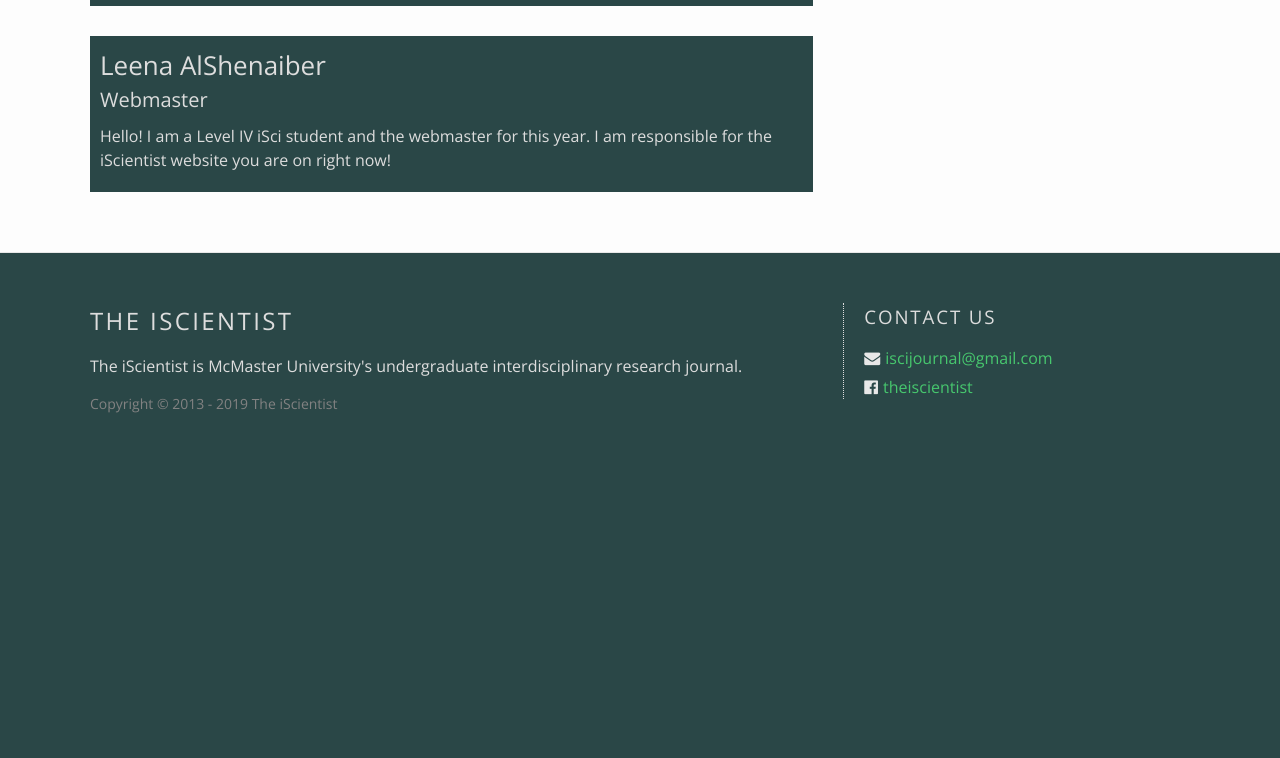
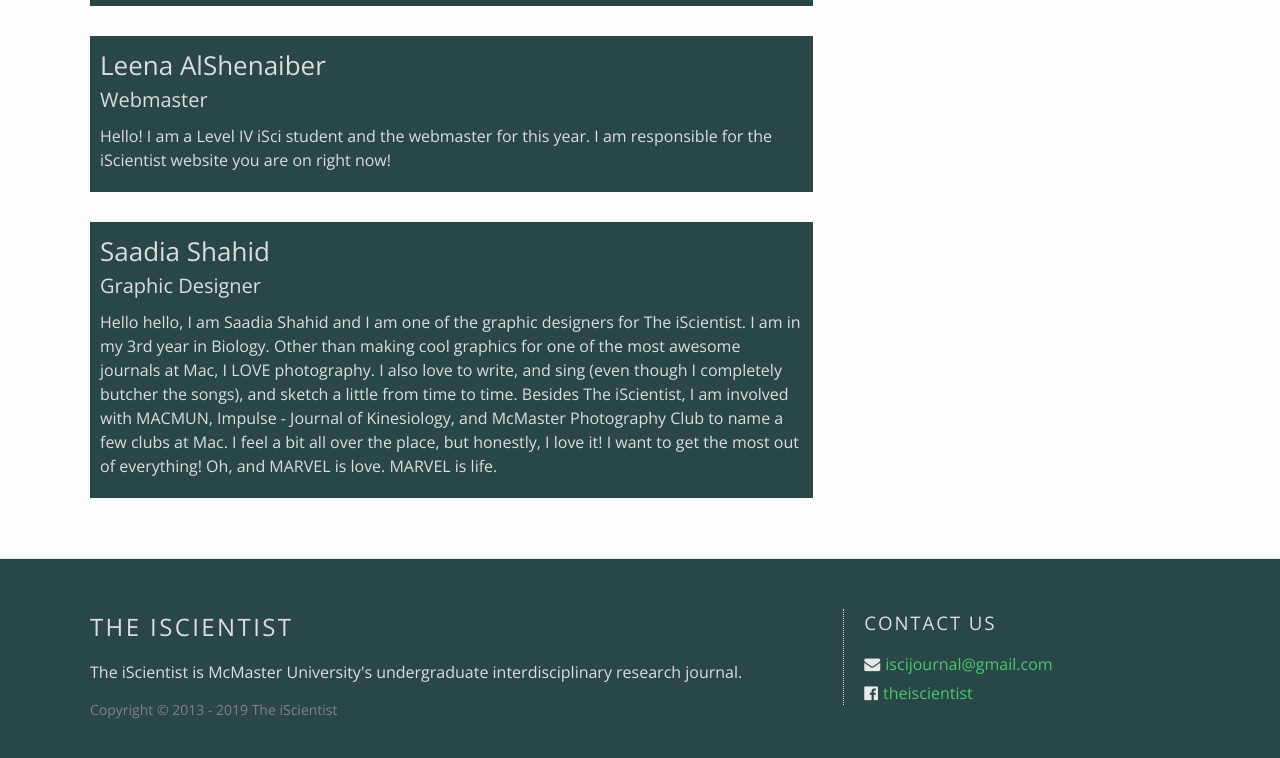
Before and after one commit to iscientist/iscientist.github.io, a Jekyll site: the page built from _staff/2018-2019.md, in a window 1280 px wide and 900 px high, scrolled down 3704 px, cut to the strip 115-873 px from the top of the window. Built offline with Jekyll 4.4.1, drawn with Linux system fonts in a browser that asks for light colours; before the commit the page ends 4298 px from its top, so only the background shows below that.

Commit message:
Update 2018-2019.md

```diff
--- a/_staff/2018-2019.md
+++ b/_staff/2018-2019.md
@@ -85,3 +85,10 @@
 about="
 Hello! I am a Level IV iSci student and the webmaster for this year. I am responsible for the iScientist website you are on right now!
 " %}
+
+{% include profile.html
+name='Saadia Shahid'
+subtitle='Graphic Designer'
+about="
+Hello hello, I am Saadia Shahid and I am one of the graphic designers for The iScientist. I am in my 3rd year in Biology. Other than making cool graphics for one of the most awesome journals at Mac, I LOVE photography. I also love to write, and sing (even though I completely butcher the songs), and sketch a little from time to time. Besides The iScientist, I am involved with MACMUN, Impulse - Journal of Kinesiology, and McMaster Photography Club to name a few clubs at Mac. I feel a bit all over the place, but honestly, I love it! I want to get the most out of everything! Oh, and MARVEL is love. MARVEL is life.
+" %}
```
